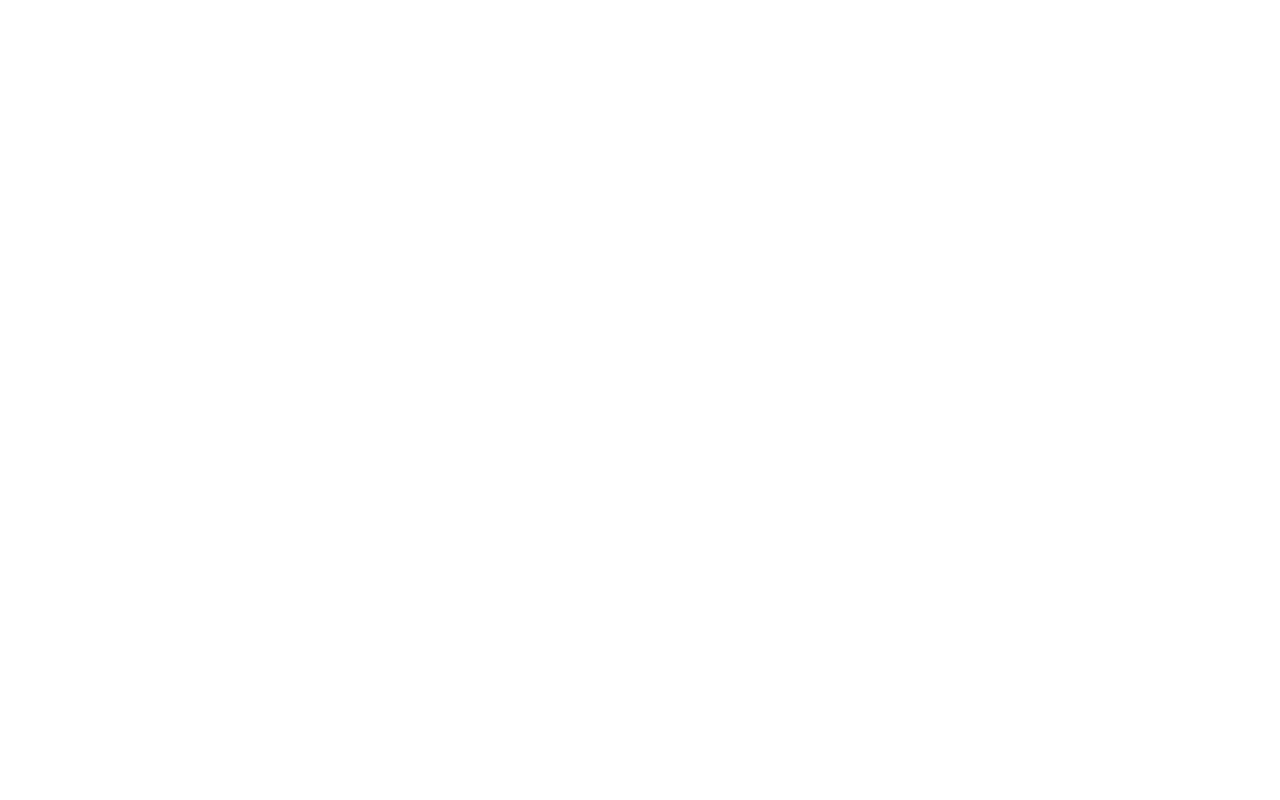
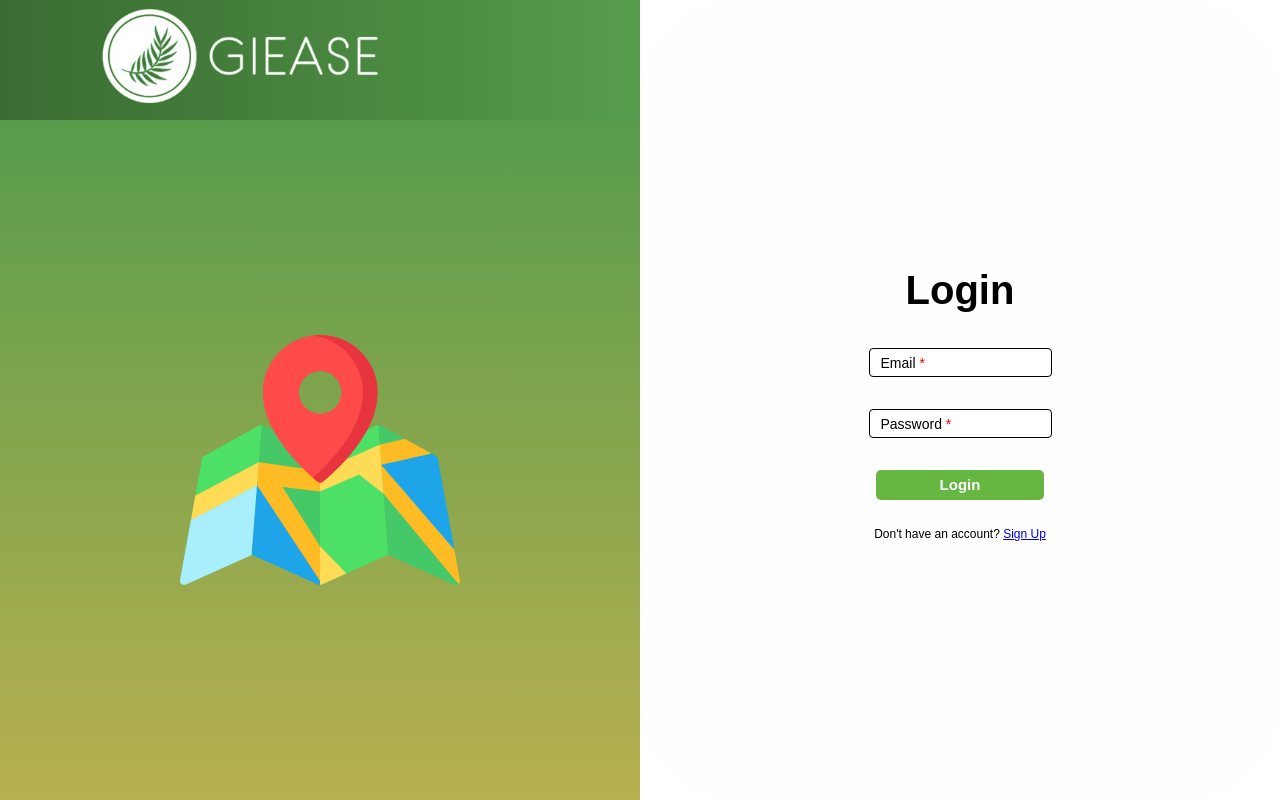
Before and after one commit to rendznicoy/GoldenEagle, a plain HTML site: page src/login.html in a window 1280 px wide. Drawn offline with Linux system fonts and the light colour scheme.

Commit message:
[2024-03-15 9:37] Minor design changes
* Minor design changes in Homepage, Login, and Signup pages
* Changed page titles
* Added redirect functions

```diff
--- a/src/login.html
+++ b/src/login.html
@@ -0,0 +1,51 @@
+<!DOCTYPE html>
+<html lang="en">
+  <head>
+    <meta charset="UTF-8" />
+    <meta name="viewport" content="width=device-width, initial-scale=1.0" />
+    <title>GIEASE | Login</title>
+    <link rel="stylesheet" href="style.css" />
+    <link rel="shortcut icon" href="/images/logo-ico.png" type="image/x-icon" />
+  </head>
+  <body>
+    <div class="signup-wrapper">
+      <div class="left">
+        <div class="header">
+          <div class="top">
+            <a class="brand" href="/src/index.html">
+                <img
+                  src="../images/Logo-transparent.png"
+                  alt="app logo"
+                  class="main-image"
+                />
+            </a>
+          </div>
+        </div>
+        <div class="left">
+          <img src="../images/map.png" alt="" />
+        </div>
+      </div>
+      <div class="right">
+        <h2>Login</h2>
+        <div class="input-group">
+          <label for="emailInput"
+            >Email <span style="color: red">*</span></label
+          >
+          <input type="text" id="emailInput" />
+        </div>
+        <div class="input-group">
+          <label for="passwordInput"
+            >Password <span style="color: red">*</span></label
+          >
+          <input type="text" id="passwordInput" />
+        </div>
+        <div class="input-group">
+          <button class="create-account" id="createButton">
+            Login
+          </button>
+        </div>
+        <p>Don't have an account? <a href="/src/signup.html">Sign Up</a></p>
+      </div>
+    </div>
+  </body>
+</html>
--- a/src/style.css
+++ b/src/style.css
@@ -178,6 +178,9 @@ main {
 
 footer {
     height: 10vh;
+    justify-content: center;
+    align-items: center;
+    text-align: center;
 }
 
 .signup-wrapper {
```
Also changed, not shown: src/index.html (+19 -5 lines), src/script.js (+14 -1 lines), src/signup.html (+3 -1 lines).
